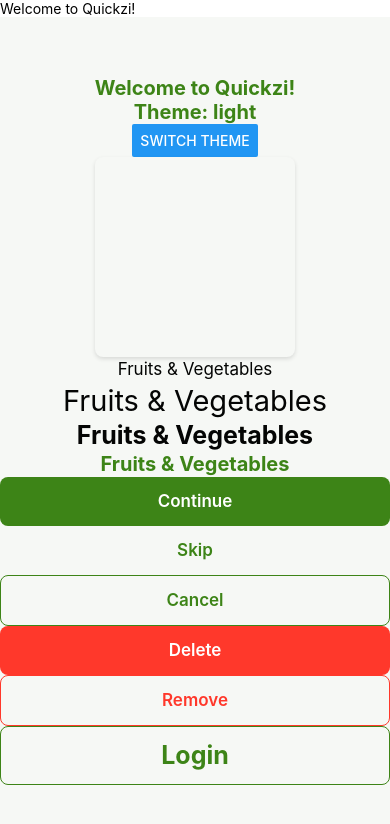
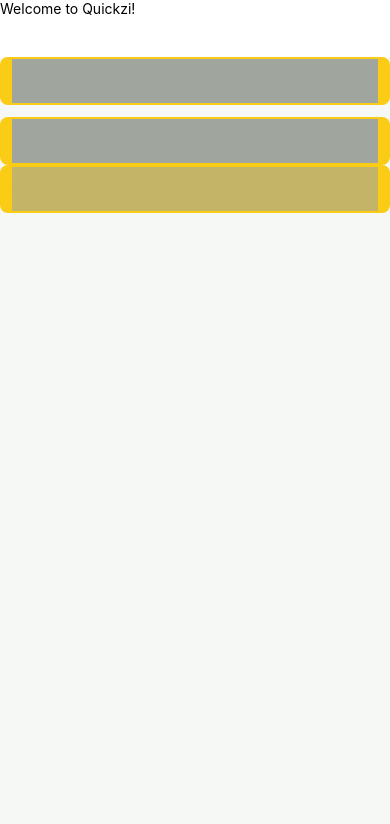
Before and after one commit to annnmol/quickzi, a React Native app: screen / in a window 390 px wide. Shown: the top 824 px of the page. Built offline with nearby package versions, Linux system fonts and the light colour scheme; what react-native-mmkv would draw is missing.

Commit message:
text input added

```diff
--- a/src/components/example.tsx
+++ b/src/components/example.tsx
@@ -6,18 +6,31 @@ import { useShallow } from "zustand/react/shallow";
 import { tokens } from "../lib/tokens";
 import AppText from "./ui/text";
 import AppButton from "./ui/button";
+import AppTextInput from "./ui/textinput";
 
 const Example = () => {
   const theme = useSystemStore(useShallow((state) => state.colorScheme));
   const setTheme = useSystemStore(useShallow((state) => state.setColorScheme));
   return (
     <View style={styles.container}>
-      <Text style={styles.text}>Welcome to Quickzi!</Text>
+      <AppTextInput placeholder="Search" />
+
+      <AppTextInput
+        placeholder="Phone Number"
+        keyboardType="phone-pad"
+        containerStyle={{ marginTop: 12 }}
+      />
+
+      <AppTextInput
+        placeholder="Disabled input"
+        editable={false}
+        style={{ opacity: 0.6 }}
+      />
+      {/* <Text style={styles.text}>Welcome to Quickzi!</Text>
       <Text style={styles.text}>Theme: {theme}</Text>
       <Button
         title="Switch Theme"
         onPress={() => {
-          // alert("Button Pressed!");
           setTheme((prev) => {
             if (prev === "light") return "dark";
             if (prev === "dark") return "system";
@@ -36,7 +49,7 @@ const Example = () => {
       <AppButton variant="outline">Cancel</AppButton>
       <AppButton variant="danger">Delete</AppButton>
       <AppButton variant="danger-outline" textThemeKey="red">Remove</AppButton>
-      <AppButton textVariant="heading" variant="outline">Login</AppButton>
+      <AppButton textVariant="heading" variant="outline">Login</AppButton> */}
     </View>
   );
 };
@@ -47,8 +60,9 @@ const styles = StyleSheet.create({
   container: {
     flex: 1,
     backgroundColor: theme.background,
-    alignItems: "center",
-    justifyContent: "center",
+    marginTop: 40,
+    // alignItems: "center",
+    // justifyContent: "center",
   },
   text: {
     fontSize: 20,
--- /dev/null
+++ b/src/components/ui/textinput.tsx
@@ -0,0 +1,62 @@
+import { forwardRef, memo, type ElementRef } from "react";
+import {
+  TextInput,
+  TextInputProps,
+  View,
+  ViewStyle,
+  TextStyle,
+  StyleSheet,
+  StyleProp,
+} from "react-native";
+
+// custom imports
+import { theme } from "@app/src/lib/theme";
+import { textVariants } from "@app/src/lib/text";
+import { tokens } from "@app/src/lib/tokens";
+
+export interface AppInputProps extends TextInputProps {
+  containerStyle?: StyleProp<ViewStyle>;
+  style?: StyleProp<TextStyle>;
+}
+
+const AppTextInput = memo(
+  forwardRef<ElementRef<typeof TextInput>, AppInputProps>(
+    ({ containerStyle, style, ...props }, ref) => {
+      return (
+        <View style={[styles.wrapper, containerStyle]}>
+          <TextInput
+            ref={ref}
+            placeholderTextColor={theme.icon}
+            style={[styles.input, textVariants.default, style]}
+            {...props}
+          />
+        </View>
+      );
+    }
+  )
+);
+
+export default AppTextInput;
+
+const styles = StyleSheet.create({
+  wrapper: {
+    backgroundColor: theme.yellow,
+    borderRadius: tokens.radius8,
+    paddingHorizontal: tokens.spacing12,
+    paddingVertical: 0,
+    height: 48,
+    justifyContent: "center",
+  },
+  input: {
+    paddingVertical: 0,
+    paddingHorizontal: 0,
+    paddingBottom: 10,
+    margin: 0,
+    includeFontPadding: false,
+    textAlignVertical: "center",
+    color: theme.text,
+    backgroundColor: theme.iconDefault,
+    height: 44,
+    lineHeight: 22,
+  },
+});
```
